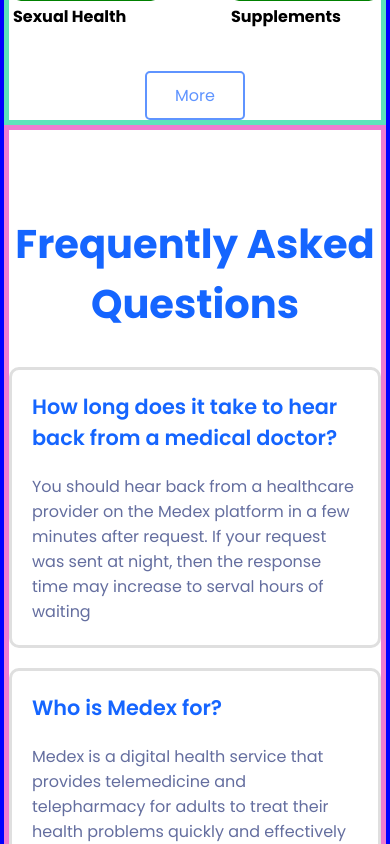
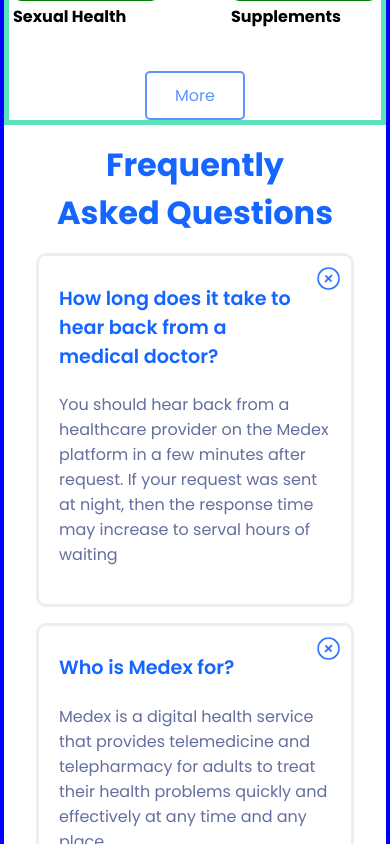
Before and after one commit to arjamizo/medex-langing-page, a Next.js app: page / in a window 390 px wide. Shown: the part 3640-4484 px from the top of the page. Built offline with nearby package versions, Linux system fonts and the light colour scheme.

Commit message:
feat: done, RWD

```diff
--- a/components/FAQ.tsx
+++ b/components/FAQ.tsx
@@ -36,7 +36,7 @@
 				<FaqOneQuestion
 					question={"Can I purchase medications with home delivery?"}
 					answer={
-						"OTC medications: Yes, Rx medications: No, The current position of the Chief Pharmaceutical Inspector is identical to the act and is clear - internet - order sale of prescription drugs is impossible. Pharmaceutical law regulations in force in Poland do not allow this."
+						"OTC medications: <b> Yes</b>, Rx medications: No, The current position of the Chief Pharmaceutical Inspector is identical to the act and is clear - internet - order sale of prescription drugs is impossible. Pharmaceutical law regulations in force in Poland do not allow this."
 					}
 				/>
 				<FaqOneQuestion
--- a/components/elements/FaqOneQuestion.tsx
+++ b/components/elements/FaqOneQuestion.tsx
@@ -1,9 +1,20 @@
 import React from "react";
 import styles from "../../styles/FaqOneQuestion.module.css";
+import Image from "next/image";
 
 export default function FaqOneQuestion(props: any) {
 	return (
 		<div className={styles.faqBox}>
+			<span className={styles.closeIcon}>
+				<Image
+					src="/icons/faqClose.png"
+					alt="Free Medical Advice"
+					width={25}
+					height={25}
+					layout="fixed"
+					className={styles.iconClass}
+				/>
+			</span>
 			<h3>{props.question}</h3>
 			<h4>{props.answer}</h4>
 		</div>
--- a/styles/FAQ.module.css
+++ b/styles/FAQ.module.css
@@ -1,16 +1,26 @@
 .globalFaq {
-	border: 5px solid rgba(224, 26, 174, 0.568);
-	padding: 50px 0px;
+	padding: 0px 2rem 2rem 2rem;
 }
 
 .faqArray {
 	display: flex;
 	flex-direction: column;
-	gap: 20px;
+	gap: 1rem;
 }
 
 .globalFaq h2 {
 	color: #1565ff;
 	text-align: center;
 	font-size: 2.5rem;
+	margin: 1rem;
 }
+
+@media (max-width: 425px) {
+	/* Mobile L */
+	.globalFaq h2 {
+		color: #1565ff;
+		text-align: center;
+		font-size: 2rem;
+		margin: 1rem;
+	}
+}
--- a/styles/FaqOneQuestion.module.css
+++ b/styles/FaqOneQuestion.module.css
@@ -1,19 +1,53 @@
 .faqBox {
 	margin: auto;
 	max-width: 600px;
-	border: 3px solid rgb(223, 223, 223);
+	border: 3px solid rgba(223, 223, 223, 0.542);
 	border-radius: 10px;
 	padding: 0px 20px;
+	position: relative;
+	cursor: pointer;
 }
 
 .faqBox h3 {
 	color: #1565ff;
-	font-size: 1.3rem;
-	padding: 0px;
+	font-size: 24px;
+	padding: 0.5rem 2rem 0px 0px;
 	font-weight: 600;
 }
 
 .faqBox h4 {
 	font-weight: 500;
 	color: #646e9f;
+	padding: 0px 0px 1rem 0px;
+	font-size: 20px;
 }
+
+.closeIcon {
+	position: absolute;
+	right: 0.6rem;
+	top: 0.6rem;
+}
+
+.iconClass:hover {
+	background-color: rgba(147, 135, 255, 0.138);
+	border-radius: 50%;
+	cursor: pointer;
+}
+
+.faqBox:hover {
+	--tw-shadow: 0 4px 6px -1px rgba(0, 0, 0, 0.1),
+		0 2px 4px -1px rgba(0, 0, 0, 0.06);
+	box-shadow: var(--tw-ring-offset-shadow, 0 0 #0000),
+		var(--tw-ring-shadow, 0 0 #0000), var(--tw-shadow);
+}
+
+@media (max-width: 425px) {
+	/* Mobile L */
+
+	.faqBox h3 {
+		font-size: 1.2rem;
+	}
+	.faqBox h4 {
+		font-size: 1rem;
+	}
+}
```
Also changed, not shown: public/icons/faqClose.png (added).
